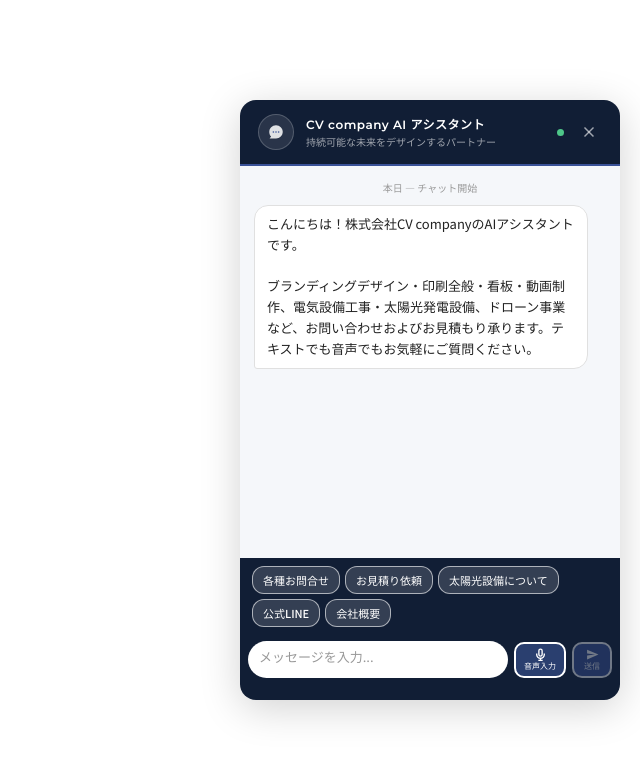
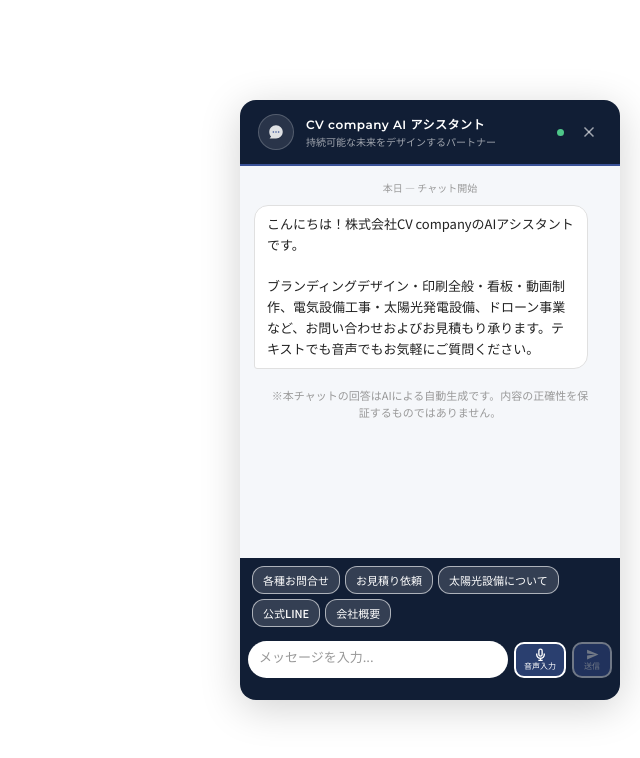
Before and after one commit to cv-company/cv-chatbot, a website: page public/index.html in a window 1280 px wide. Both pictures are taken after a click on the button 1228 px from the left and 744 px from the top of the page. Shown: the whole page, without its empty margins (640-1280 px from the left). Drawn offline with Linux system fonts and the light colour scheme.

Commit message:
Add AI disclaimer to index.html
Added a disclaimer about AI-generated responses.

```diff
--- a/public/index.html
+++ b/public/index.html
@@ -343,6 +343,9 @@
        ブランディングデザイン・印刷全般・看板・動画制作、電気設備工事・太陽光発電設備、ドローン事業など、お問い合わせおよびお見積もり承ります。テキストでも音声でもお気軽にご質問ください。
       </div>
     </div>
+    <div class="ai-disclaimer" style="font-size:11px; color:#999; text-align:center; margin:8px 14px 2px; line-height:1.6;">
+      ※本チャットの回答はAIによる自動生成です。内容の正確性を保証するものではありません。
+    </div>
   </div>
 
   <div class="quick-chips" id="quickChips">
```
